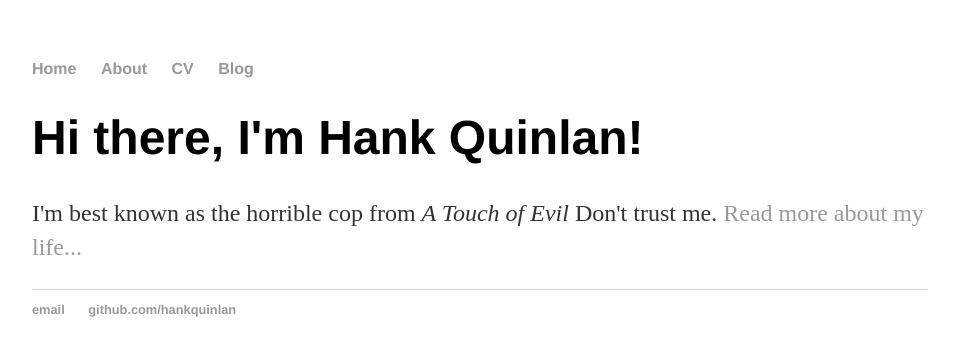
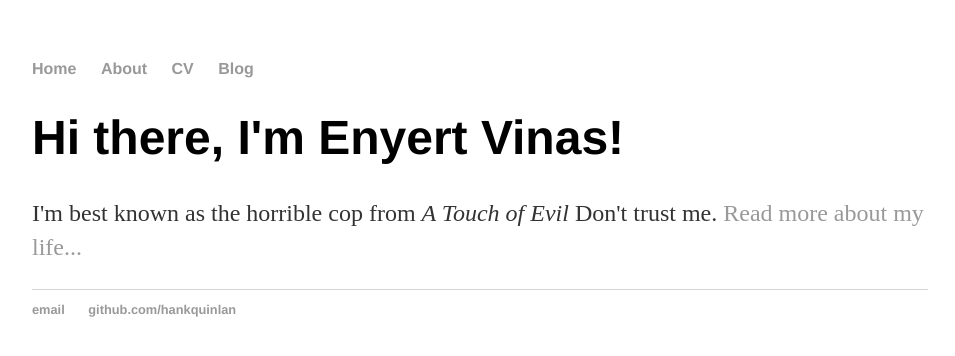
Before and after one commit to evinasgu/evinasgu.github.io, a Jekyll site: the page built from index.html, in a window 1280 px wide. Shown: the top 356 px of the page, without its empty margins (160-1115 px from the left). Built offline with Jekyll 4.4.1, drawn with Linux system fonts in a browser that asks for light colours.

Commit message:
Update index.html

```diff
--- a/index.html
+++ b/index.html
@@ -1,8 +1,8 @@
 ---
 layout: default
-title: Hank Quinlan, Horrible Cop
+title: Enyert Vinas, Kigenizer
 ---
 <div class="blurb">
-	<h1>Hi there, I'm Hank Quinlan!</h1>
+	<h1>Hi there, I'm Enyert Vinas!</h1>
 	<p>I'm best known as the horrible cop from <em>A Touch of Evil</em> Don't trust me. <a href="/about">Read more about my life...</a></p>
 </div><!-- /.blurb -->
```
